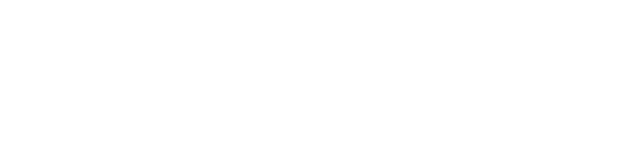
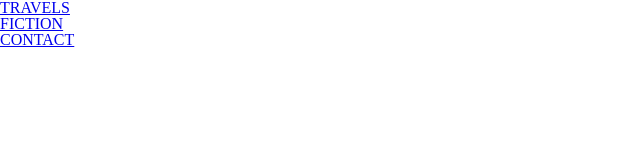
Before and after one commit to LeKarimDerradji/Aofie-Conleavy, a plain HTML site: page index.html in a window 1280 px wide. Shown: the whole page, without its empty margins (0-640 px from the left). Drawn offline with Linux system fonts and the light colour scheme.

Commit message:
reset.css + header_nav

```diff
--- a/index.html
+++ b/index.html
@@ -1,13 +1,23 @@
 <!DOCTYPE html>
 <html lang="en">
 <head>
+    <title>Aoefie Conleavy</title>
     <meta charset="UTF-8">
     <meta name="viewport" content="width=device-width, initial-scale=1.0">
     <link rel="stylesheet" href="/ressources/css/style.css">
     <link rel="stylesheet" href="/ressources/css/reset.css">
-    <title>Aoefie Conleavy</title>
 </head>
 <body>
-
+    <!--Header-->
+    <nav class="header">
+        <span class="logo"></span>
+        <ul>
+            <li><a href="#">TRAVELS</a></li>
+            <li><a href="#">FICTION</a></li>
+            <li><a href="#">CONTACT</a></li>
+        </ul>
+    </nav>
+    <!--Banner-->
+    <!--Journal-->
 </body>
 </html>
--- a/ressources/css/reset.css
+++ b/ressources/css/reset.css
@@ -0,0 +1,48 @@
+/* http://meyerweb.com/eric/tools/css/reset/
+   v2.0 | 20110126
+   License: none (public domain)
+*/
+
+html, body, div, span, applet, object, iframe,
+h1, h2, h3, h4, h5, h6, p, blockquote, pre,
+a, abbr, acronym, address, big, cite, code,
+del, dfn, em, img, ins, kbd, q, s, samp,
+small, strike, strong, sub, sup, tt, var,
+b, u, i, center,
+dl, dt, dd, ol, ul, li,
+fieldset, form, label, legend,
+table, caption, tbody, tfoot, thead, tr, th, td,
+article, aside, canvas, details, embed,
+figure, figcaption, footer, header, hgroup,
+menu, nav, output, ruby, section, summary,
+time, mark, audio, video {
+  margin: 0;
+  padding: 0;
+  border: 0;
+  font-size: 100%;
+  font: inherit;
+  vertical-align: baseline;
+}
+/* HTML5 display-role reset for older browsers */
+article, aside, details, figcaption, figure,
+footer, header, hgroup, menu, nav, section {
+  display: block;
+}
+body {
+  line-height: 1;
+}
+ol, ul {
+  list-style: none;
+}
+blockquote, q {
+  quotes: none;
+}
+blockquote:before, blockquote:after,
+q:before, q:after {
+  content: '';
+  content: none;
+}
+table {
+  border-collapse: collapse;
+  border-spacing: 0;
+}
```
